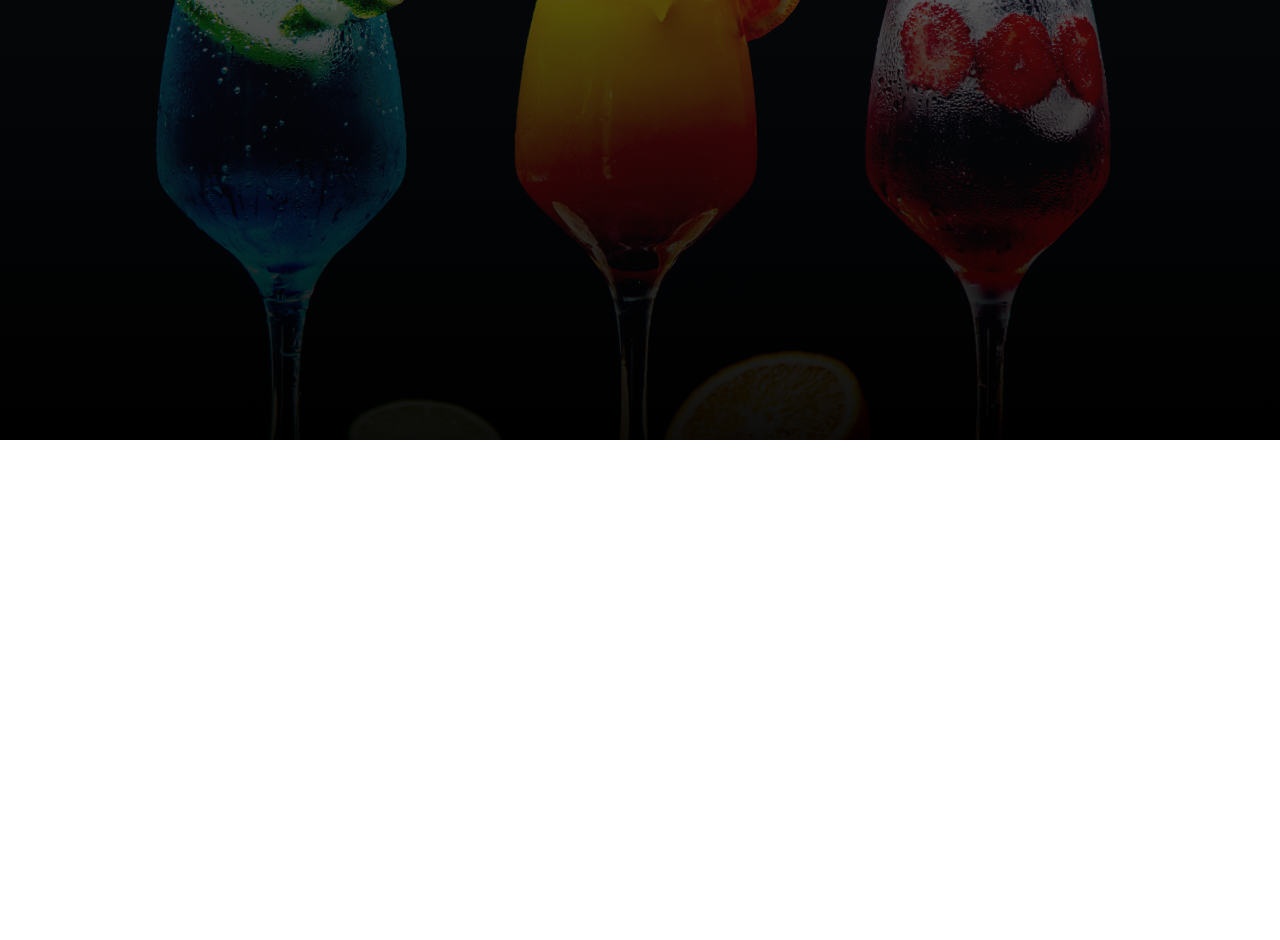
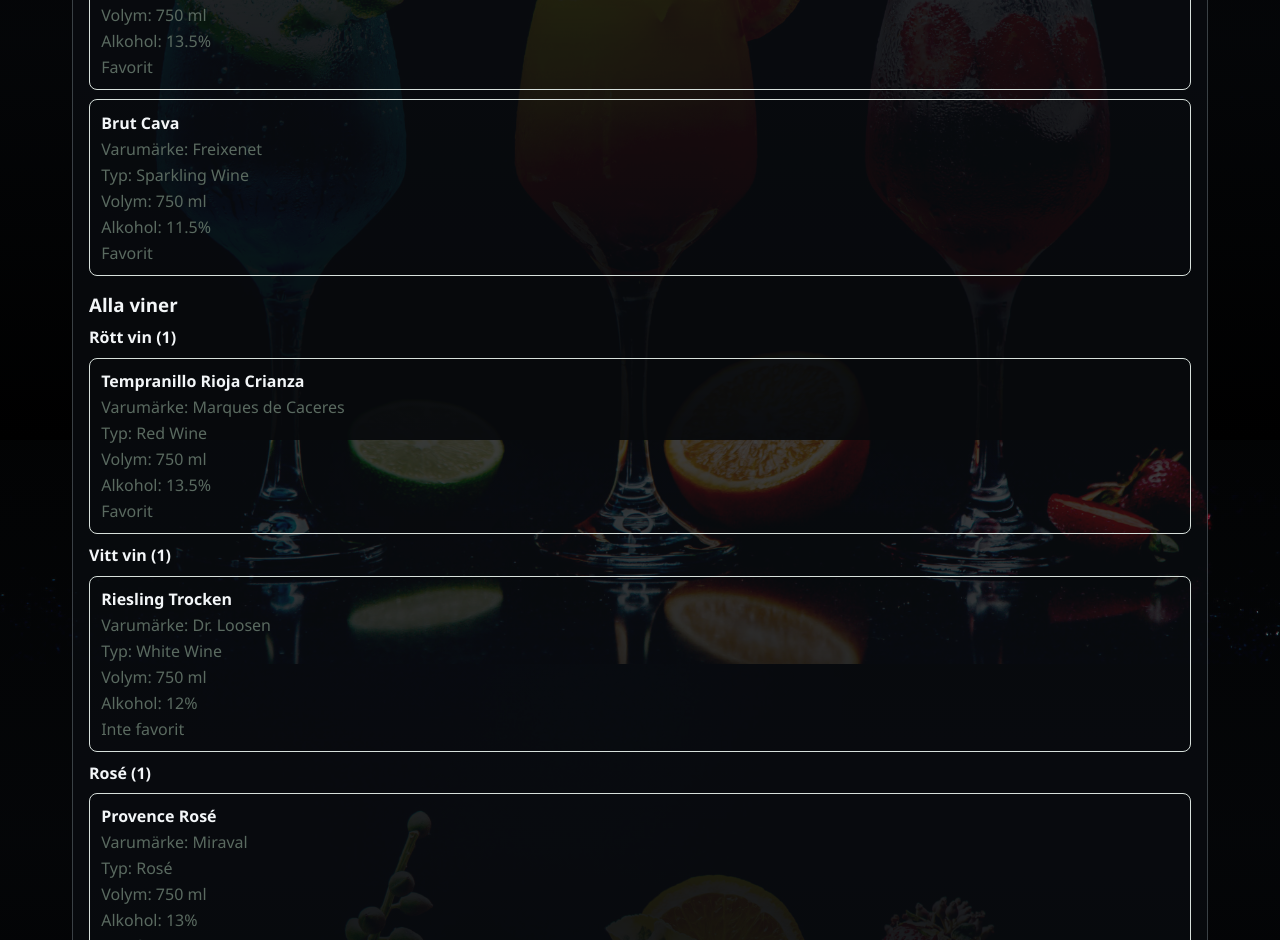
Before and after one commit to tobisen/drinkskapet, a Vue app: page /wine in a window 1280 px wide. Shown: the part 360-1300 px from the top of the page. Before the commit the page ends 800 px from the top, so only its background shows below. Built offline with nearby package versions, Linux system fonts and the light colour scheme; the HTML template or start-up script is replaced by a standard one.

Commit message:
Add first Wine section with grouped inventory view and route

```diff
--- a/src/App.vue
+++ b/src/App.vue
@@ -15,6 +15,7 @@
     favorites: 'Favoriter',
     discover: 'Upptäck',
     shoppingSuggestions: 'Shoppingförslag',
+    wine: 'Vin',
     import: 'Import',
   },
   en: {
@@ -28,6 +29,7 @@
     favorites: 'Favorites',
     discover: 'Discover',
     shoppingSuggestions: 'Shopping Suggestions',
+    wine: 'Wine',
     import: 'Import',
   },
 } as const
@@ -93,6 +95,7 @@
           <RouterLink to="/favorites" exact-active-class="is-active">{{ t.favorites }}</RouterLink>
           <RouterLink to="/discover" exact-active-class="is-active">{{ t.discover }}</RouterLink>
           <RouterLink to="/shopping-suggestions" exact-active-class="is-active">{{ t.shoppingSuggestions }}</RouterLink>
+          <RouterLink to="/wine" exact-active-class="is-active">{{ t.wine }}</RouterLink>
           <RouterLink to="/import" exact-active-class="is-active">{{ t.import }}</RouterLink>
         </nav>
       </div>
--- a/src/data/demoInventory.ts
+++ b/src/data/demoInventory.ts
@@ -103,4 +103,59 @@
     quantity: 1,
     isFavorite: true,
   },
+  {
+    id: 'inv-rioja',
+    name: 'Tempranillo Rioja Crianza',
+    category: 'wine',
+    subCategory: 'Red Wine',
+    brand: 'Marques de Caceres',
+    volumeMl: 750,
+    alcoholPercentage: 13.5,
+    quantity: 2,
+    isFavorite: true,
+  },
+  {
+    id: 'inv-riesling',
+    name: 'Riesling Trocken',
+    category: 'wine',
+    subCategory: 'White Wine',
+    brand: 'Dr. Loosen',
+    volumeMl: 750,
+    alcoholPercentage: 12,
+    quantity: 1,
+    isFavorite: false,
+  },
+  {
+    id: 'inv-rose',
+    name: 'Provence Rosé',
+    category: 'wine',
+    subCategory: 'Rosé',
+    brand: 'Miraval',
+    volumeMl: 750,
+    alcoholPercentage: 13,
+    quantity: 1,
+    isFavorite: false,
+  },
+  {
+    id: 'inv-cava',
+    name: 'Brut Cava',
+    category: 'sparkling-wine',
+    subCategory: 'Sparkling Wine',
+    brand: 'Freixenet',
+    volumeMl: 750,
+    alcoholPercentage: 11.5,
+    quantity: 2,
+    isFavorite: true,
+  },
+  {
+    id: 'inv-port',
+    name: 'Ruby Port',
+    category: 'wine',
+    subCategory: 'Fortified Wine',
+    brand: 'Graham’s',
+    volumeMl: 750,
+    alcoholPercentage: 19,
+    quantity: 1,
+    isFavorite: false,
+  },
 ]
--- a/src/router/index.ts
+++ b/src/router/index.ts
@@ -8,6 +8,7 @@
 import DiscoverView from '../views/DiscoverView.vue'
 import ShoppingSuggestionsView from '../views/ShoppingSuggestionsView.vue'
 import ImportView from '../views/ImportView.vue'
+import WineView from '../views/WineView.vue'
 
 const router = createRouter({
   history: createWebHistory(),
@@ -57,6 +58,11 @@
       name: 'import',
       component: ImportView,
     },
+    {
+      path: '/wine',
+      name: 'wine',
+      component: WineView,
+    },
   ],
 })
 
--- /dev/null
+++ b/src/views/WineView.vue
@@ -0,0 +1,277 @@
+<script lang="ts">
+import { defineComponent } from 'vue'
+import { useInventory } from '../features/inventory/useInventory'
+import type { InventoryItem } from '../features/inventory/types'
+
+const text = {
+  sv: {
+    title: 'Vin',
+    intro: 'Översikt av vin i din inventering.',
+    favoritesTitle: 'Favoritviner',
+    allWinesTitle: 'Alla viner',
+    noWines: 'Inga vinprodukter hittades i inventeringen.',
+    noFavorites: 'Inga favoritviner ännu.',
+    foodPairingTitle: 'Matmatchning (kommer senare)',
+    foodPairingText:
+      'Här kommer förslag på vilka rätter som passar dina viner.',
+    brand: 'Varumärke',
+    subCategory: 'Typ',
+    volumeMl: 'Volym',
+    alcoholPercentage: 'Alkohol',
+    favorite: 'Favorit',
+    notFavorite: 'Inte favorit',
+    redWine: 'Rött vin',
+    whiteWine: 'Vitt vin',
+    rose: 'Rosé',
+    sparklingWine: 'Mousserande vin',
+    dessertWine: 'Dessertvin',
+    fortifiedWine: 'Fortifierat vin',
+    otherWine: 'Övrigt vin',
+  },
+  en: {
+    title: 'Wine',
+    intro: 'Overview of wines in your inventory.',
+    favoritesTitle: 'Favorite wines',
+    allWinesTitle: 'All wines',
+    noWines: 'No wine items found in inventory.',
+    noFavorites: 'No favorite wines yet.',
+    foodPairingTitle: 'Food pairing (coming later)',
+    foodPairingText:
+      'This section will suggest food pairings for your wines.',
+    brand: 'Brand',
+    subCategory: 'Type',
+    volumeMl: 'Volume',
+    alcoholPercentage: 'Alcohol',
+    favorite: 'Favorite',
+    notFavorite: 'Not favorite',
+    redWine: 'Red wine',
+    whiteWine: 'White wine',
+    rose: 'Rosé',
+    sparklingWine: 'Sparkling wine',
+    dessertWine: 'Dessert wine',
+    fortifiedWine: 'Fortified wine',
+    otherWine: 'Other wine',
+  },
+} as const
+
+type LanguageCode = keyof typeof text
+type WineGroupKey =
+  | 'red wine'
+  | 'white wine'
+  | 'rosé'
+  | 'sparkling wine'
+  | 'dessert wine'
+  | 'fortified wine'
+  | 'other wine'
+
+function normalize(value: string): string {
+  return value.trim().toLowerCase()
+}
+
+function toWineGroup(item: InventoryItem): WineGroupKey {
+  if (item.category === 'sparkling-wine') {
+    return 'sparkling wine'
+  }
+
+  const subCategory = normalize(item.subCategory ?? '')
+
+  if (subCategory.includes('red')) {
+    return 'red wine'
+  }
+
+  if (subCategory.includes('white')) {
+    return 'white wine'
+  }
+
+  if (subCategory.includes('rosé') || subCategory.includes('rose')) {
+    return 'rosé'
+  }
+
+  if (subCategory.includes('sparkling') || subCategory.includes('mousserande')) {
+    return 'sparkling wine'
+  }
+
+  if (subCategory.includes('dessert') || subCategory.includes('söt')) {
+    return 'dessert wine'
+  }
+
+  if (subCategory.includes('fortified')) {
+    return 'fortified wine'
+  }
+
+  return 'other wine'
+}
+
+export default defineComponent({
+  name: 'WineView',
+  inject: ['appLanguage'],
+  data() {
+    return {
+      inventoryStore: useInventory(),
+      groupOrder: [
+        'red wine',
+        'white wine',
+        'rosé',
+        'sparkling wine',
+        'dessert wine',
+        'fortified wine',
+        'other wine',
+      ] as WineGroupKey[],
+    }
+  },
+  computed: {
+    t() {
+      const selected =
+        ((this.appLanguage as { selected: LanguageCode } | undefined)?.selected ??
+          'sv') as LanguageCode
+      return text[selected]
+    },
+    wineItems(): InventoryItem[] {
+      return this.inventoryStore.inventoryItems.filter(
+        (item) => item.category === 'wine' || item.category === 'sparkling-wine',
+      )
+    },
+    favoriteWines(): InventoryItem[] {
+      return this.wineItems.filter((item) => item.isFavorite)
+    },
+    groupedWines(): Array<{ key: WineGroupKey; label: string; items: InventoryItem[] }> {
+      return this.groupOrder.map((groupKey) => ({
+        key: groupKey,
+        label: this.getGroupLabel(groupKey),
+        items: this.wineItems.filter((item) => toWineGroup(item) === groupKey),
+      }))
+    },
+  },
+  methods: {
+    getGroupLabel(group: WineGroupKey): string {
+      if (group === 'red wine') {
+        return this.t.redWine
+      }
+
+      if (group === 'white wine') {
+        return this.t.whiteWine
+      }
+
+      if (group === 'rosé') {
+        return this.t.rose
+      }
+
+      if (group === 'sparkling wine') {
+        return this.t.sparklingWine
+      }
+
+      if (group === 'dessert wine') {
+        return this.t.dessertWine
+      }
+
+      if (group === 'fortified wine') {
+        return this.t.fortifiedWine
+      }
+
+      return this.t.otherWine
+    },
+  },
+})
+</script>
+
+<template>
+  <section class="view wine-view">
+    <h2>{{ t.title }}</h2>
+    <p class="intro">{{ t.intro }}</p>
+
+    <p v-if="wineItems.length === 0" class="empty-state">{{ t.noWines }}</p>
+
+    <template v-else>
+      <section class="group">
+        <h3>{{ t.favoritesTitle }} ({{ favoriteWines.length }})</h3>
+        <ul v-if="favoriteWines.length > 0" class="list">
+          <li v-for="item in favoriteWines" :key="item.id" class="card">
+            <RouterLink class="item-link" :to="`/inventory/${item.id}`">{{ item.name }}</RouterLink>
+            <p v-if="item.brand">{{ t.brand }}: {{ item.brand }}</p>
+            <p v-if="item.subCategory">{{ t.subCategory }}: {{ item.subCategory }}</p>
+            <p v-if="typeof item.volumeMl === 'number'">{{ t.volumeMl }}: {{ item.volumeMl }} ml</p>
+            <p v-if="typeof item.alcoholPercentage === 'number'">
+              {{ t.alcoholPercentage }}: {{ item.alcoholPercentage }}%
+            </p>
+            <p>{{ t.favorite }}</p>
+          </li>
+        </ul>
+        <p v-else>{{ t.noFavorites }}</p>
+      </section>
+
+      <section class="group">
+        <h3>{{ t.allWinesTitle }}</h3>
+        <div class="group-list">
+          <section v-for="group in groupedWines" :key="group.key" class="group">
+            <h4>{{ group.label }} ({{ group.items.length }})</h4>
+            <ul v-if="group.items.length > 0" class="list">
+              <li v-for="item in group.items" :key="item.id" class="card">
+                <RouterLink class="item-link" :to="`/inventory/${item.id}`">{{ item.name }}</RouterLink>
+                <p v-if="item.brand">{{ t.brand }}: {{ item.brand }}</p>
+                <p v-if="item.subCategory">{{ t.subCategory }}: {{ item.subCategory }}</p>
+                <p v-if="typeof item.volumeMl === 'number'">{{ t.volumeMl }}: {{ item.volumeMl }} ml</p>
+                <p v-if="typeof item.alcoholPercentage === 'number'">
+                  {{ t.alcoholPercentage }}: {{ item.alcoholPercentage }}%
+                </p>
+                <p>{{ item.isFavorite ? t.favorite : t.notFavorite }}</p>
+              </li>
+            </ul>
+          </section>
+        </div>
+      </section>
+    </template>
+
+    <section class="group">
+      <h3>{{ t.foodPairingTitle }}</h3>
+      <p>{{ t.foodPairingText }}</p>
+    </section>
+  </section>
+</template>
+
+<style scoped>
+.wine-view {
+  display: grid;
+  gap: 1rem;
+}
+
+.intro {
+  margin: 0;
+}
+
+.group-list,
+.group {
+  display: grid;
+  gap: 0.6rem;
+}
+
+.group h3,
+.group h4 {
+  margin: 0;
+}
+
+.list {
+  list-style: none;
+  margin: 0;
+  padding: 0;
+  display: grid;
+  gap: 0.6rem;
+}
+
+.card {
+  border: 1px solid #d7e0db;
+  border-radius: 0.5rem;
+  padding: 0.7rem;
+}
+
+.card p,
+.empty-state {
+  margin: 0.25rem 0 0;
+  color: #5a6a60;
+}
+
+.item-link {
+  color: inherit;
+  text-decoration: none;
+  font-weight: 600;
+}
+</style>
```
Also changed, not shown: 2 other files (tests, documents, lock files or other folders).
